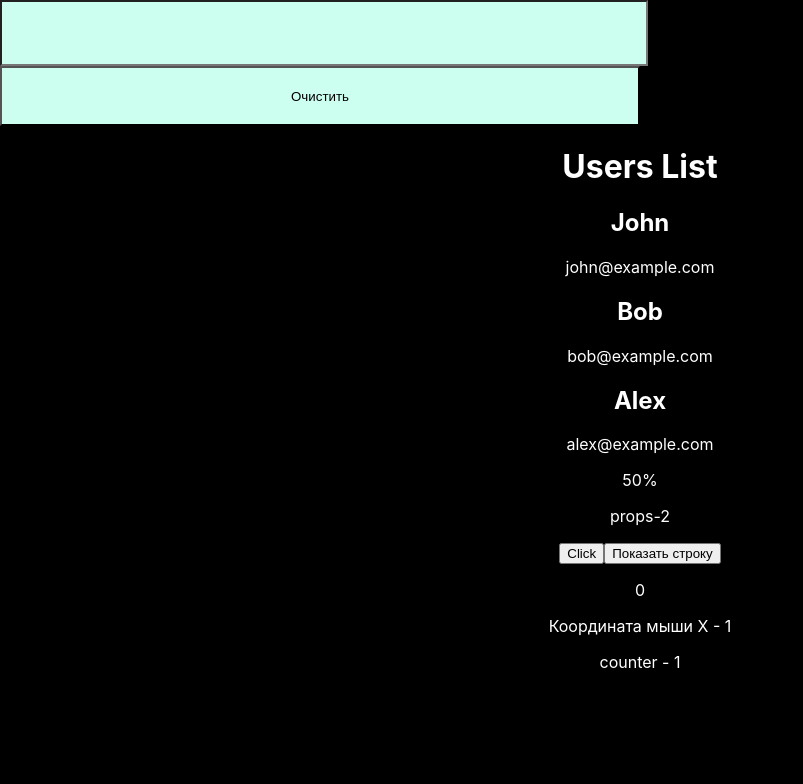
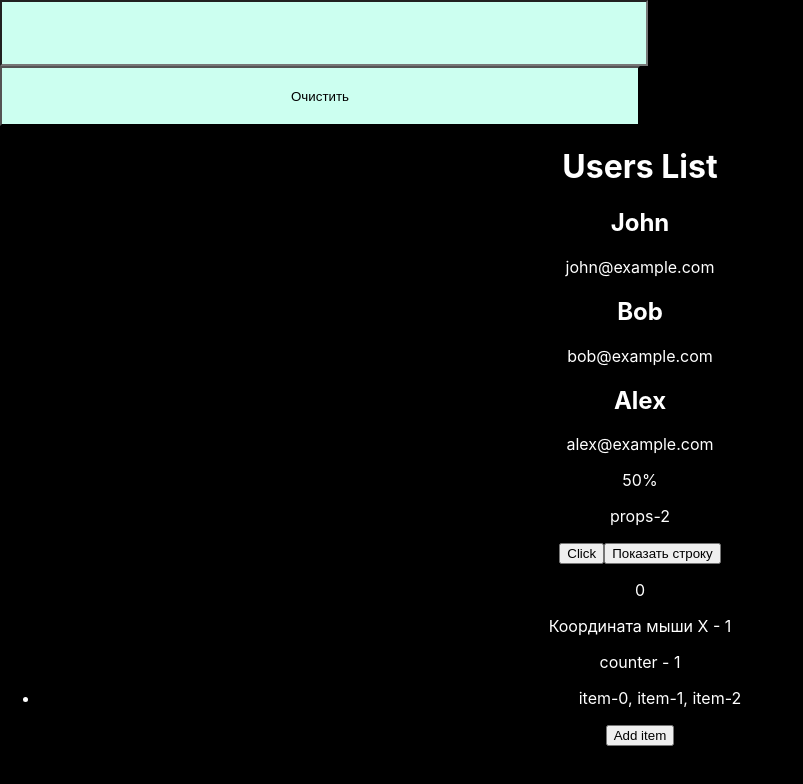
Before and after one commit to mrvokis/my-app, a React (Create React App) app: page / in a window 1280 px wide. Shown: the top 784 px of the page, without its empty margins (0-803 px from the left). Built offline with nearby package versions, Linux system fonts and the light colour scheme.

Commit message:
инициализация

```diff
--- a/src/App.js
+++ b/src/App.js
@@ -4,6 +4,7 @@ import UserList from './UserList';
 import MyComponent from './MyComponent';
 import State from './State';
 import AnotherComponent from './AnotherComponent';
+import Lesson16 from './Lesson16';
 
 const styles ={
   width: "50%",
@@ -21,6 +22,7 @@ export default function App() {
       <MyComponent prop1={styles.width} prop2={'props-2'}/>
       <State/>
       <AnotherComponent/>
+      <Lesson16 items={['item-0, item-1, item-2']}/>
     </div>
   );
 };
--- /dev/null
+++ b/src/Lesson16.js
@@ -0,0 +1,18 @@
+import React, {useState} from "react";
+const Lesson16 = (props)=> {
+    const [item, setItem] = useState(props.items)
+    const addItem = (localItem)=>{
+        setItem([...item, localItem])
+    }
+        return(
+        <div>
+            <ul>
+                {item.map((el, index)=>{
+                    return(<li key ={index}>{el}</li>)
+                })}
+            </ul>
+            <button onClick={()=>{addItem('item-3')}}>Add item</button>
+        </div>
+    )
+}
+export default Lesson16
```
